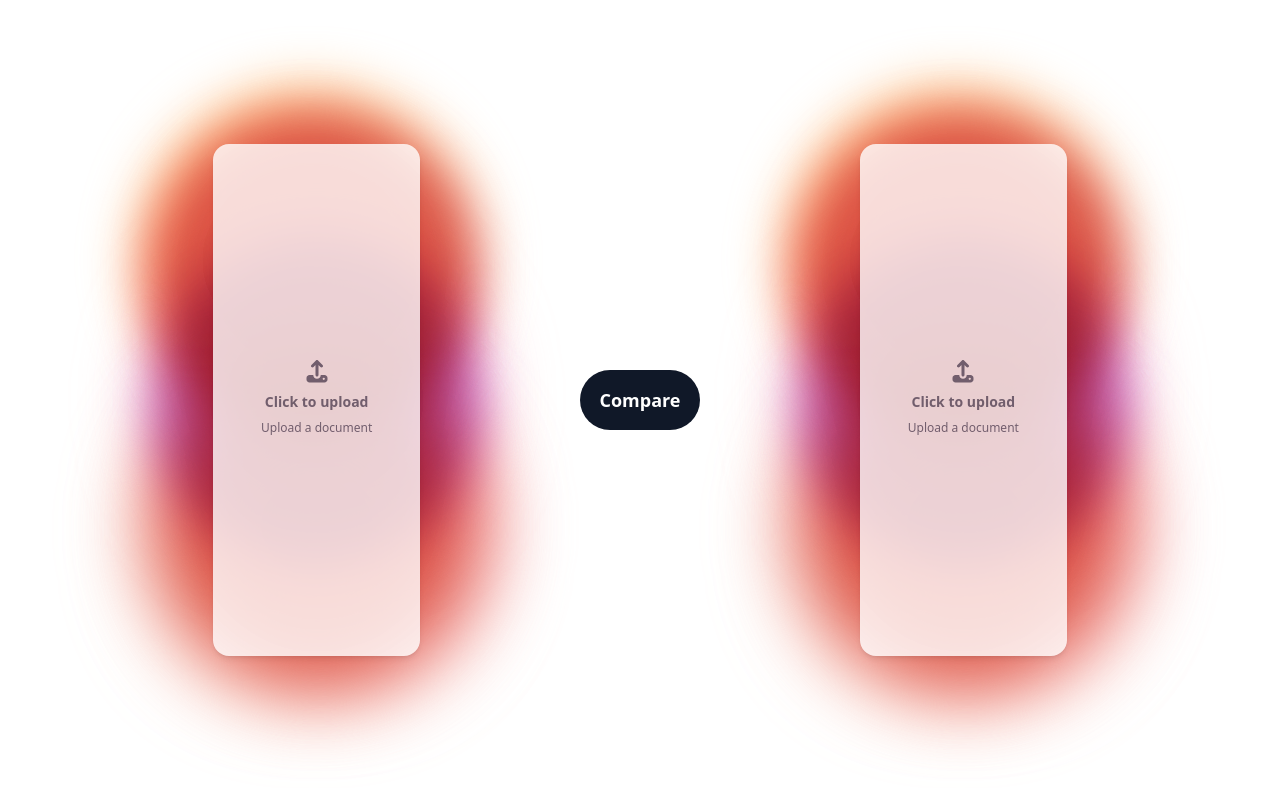
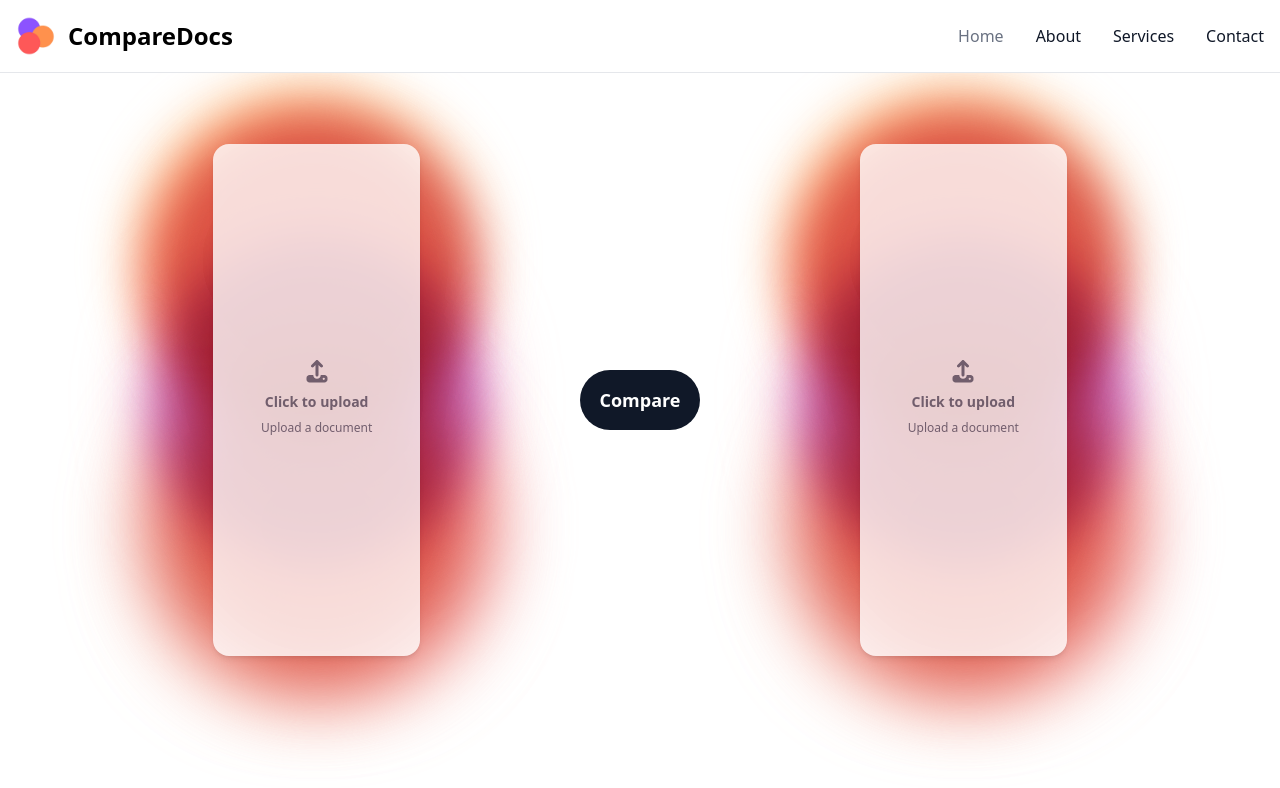
Before and after one commit to BrindzaB/CompareDocs, a React (Vite) app in the folder frontend/: page / in a window 1280 px wide. Shown: the top 788 px of the page. Built offline with nearby package versions, Linux system fonts and the light colour scheme.

Commit message:
Navbar component created & template added

```diff
--- a/frontend/src/App.jsx
+++ b/frontend/src/App.jsx
@@ -1,8 +1,10 @@
 import {Outlet} from "react-router-dom"
+import Navbar from "./components/Navbar"
 
 function App() {
   return (
       <>
+          <Navbar />
           <Outlet />
       </>
   )
--- /dev/null
+++ b/frontend/src/components/Navbar.jsx
@@ -0,0 +1,32 @@
+
+function Navbar() {
+
+    return (
+        <nav class="bg-white dark:bg-gray-900 fixed w-full z-20 top-0 start-0 border-b border-gray-200 dark:border-gray-600">
+            <div class="max-w-screen-xl flex flex-wrap items-center justify-between mx-auto p-4">
+                <div class="flex items-center space-x-3 rtl:space-x-reverse">
+                    <img src="/images/logo.png" class="h-10" alt="Flowbite Logo"/>
+                    <span class="self-center text-2xl font-semibold whitespace-nowrap dark:text-white">CompareDocs</span>
+                </div>
+                <div class="items-center justify-between hidden w-full md:flex md:w-auto md:order-1" id="navbar-sticky">
+                    <ul class="flex flex-col p-4 md:p-0 mt-4 font-medium border border-gray-100 rounded-lg bg-gray-50 md:space-x-8 rtl:space-x-reverse md:flex-row md:mt-0 md:border-0 md:bg-white">
+                    <li>
+                        <a href="#" class="block py-2 px-3 text-white bg-blue-700 rounded-sm md:bg-transparent md:text-gray-500 md:p-0" aria-current="page">Home</a>
+                    </li>
+                    <li>
+                        <a href="#" class="block py-2 px-3 text-gray-900 rounded-sm hover:bg-gray-100 md:hover:bg-transparent md:hover:text-gray-500 md:p-0">About</a>
+                    </li>
+                    <li>
+                        <a href="#" class="block py-2 px-3 text-gray-900 rounded-sm hover:bg-gray-100 md:hover:bg-transparent md:hover:text-gray-500 md:p-0">Services</a>
+                    </li>
+                    <li>
+                        <a href="#" class="block py-2 px-3 text-gray-900 rounded-sm hover:bg-gray-100 md:hover:bg-transparent md:hover:text-gray-500 md:p-0">Contact</a>
+                    </li>
+                    </ul>
+                </div>
+            </div>
+        </nav>
+    )
+}
+
+export default Navbar;
```
Also changed, not shown: frontend/public/images/logo.png (added), 1 other file (tests, documents, lock files or other folders).
